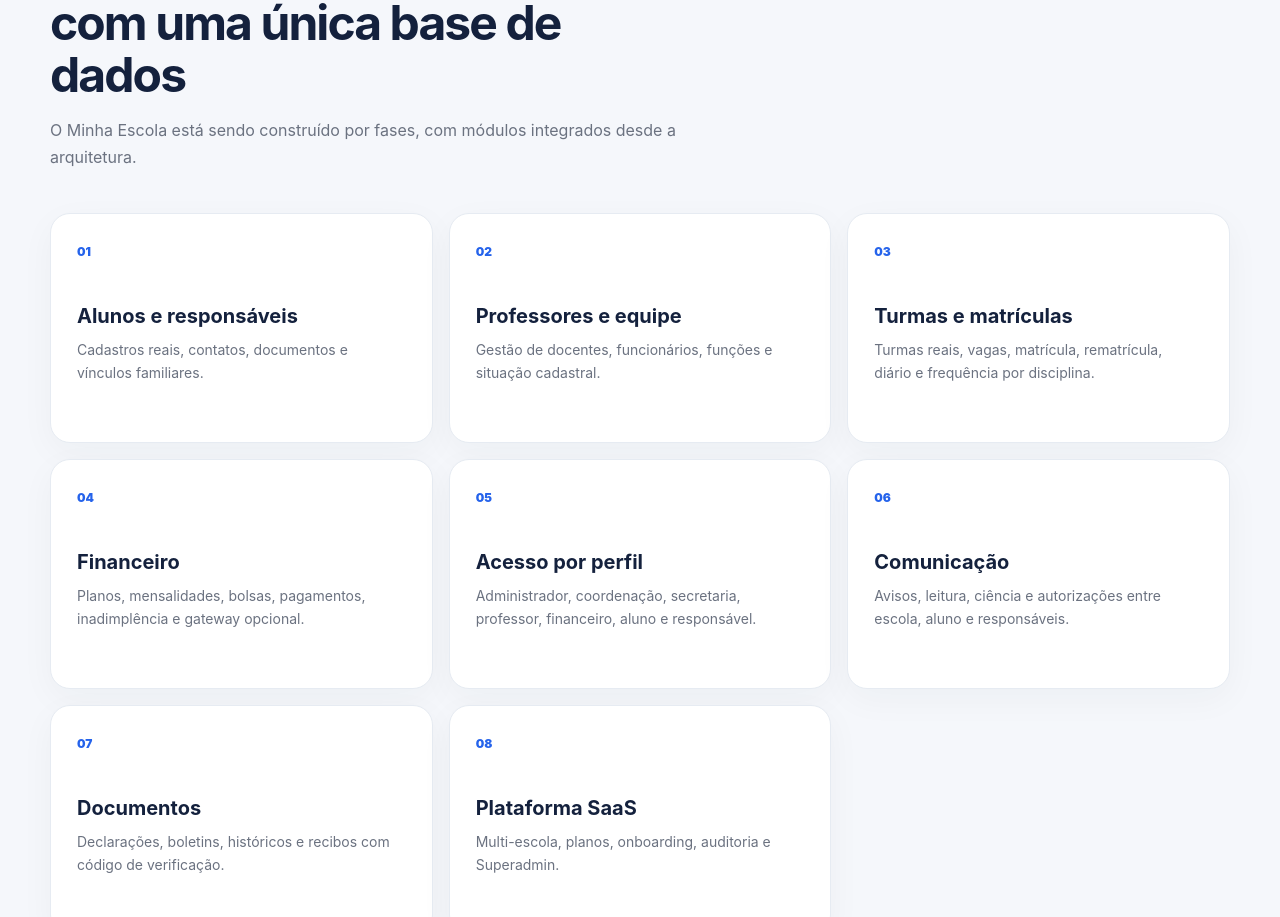
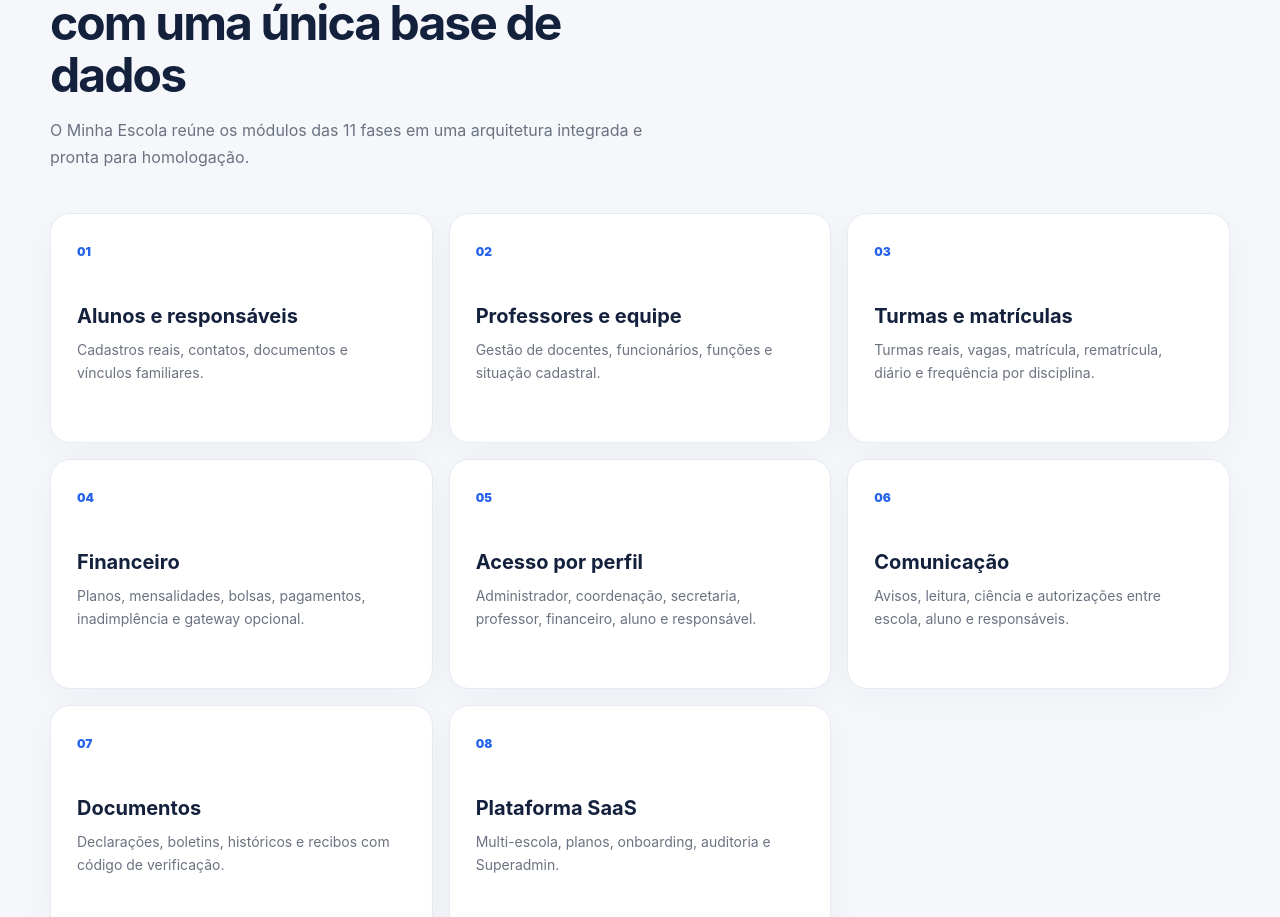
Before and after one commit to VictorFOliveira/Minha-escola, a Next.js app: page / in a window 1280 px wide. Shown: the part 936-1853 px from the top of the page. Built offline with nearby package versions, Linux system fonts and the light colour scheme.

Commit message:
copy: align landing with completed product phases

```diff
--- a/app/page.tsx
+++ b/app/page.tsx
@@ -69,7 +69,7 @@ export default function HomePage() {
         <div className="section-heading">
           <span className="eyebrow">SAAS DE GESTÃO ESCOLAR</span>
           <h2>Da secretaria ao financeiro, com uma única base de dados</h2>
-          <p>O Minha Escola está sendo construído por fases, com módulos integrados desde a arquitetura.</p>
+          <p>O Minha Escola reúne os módulos das 11 fases em uma arquitetura integrada e pronta para homologação.</p>
         </div>
         <div className="feature-grid">
           {[
```
